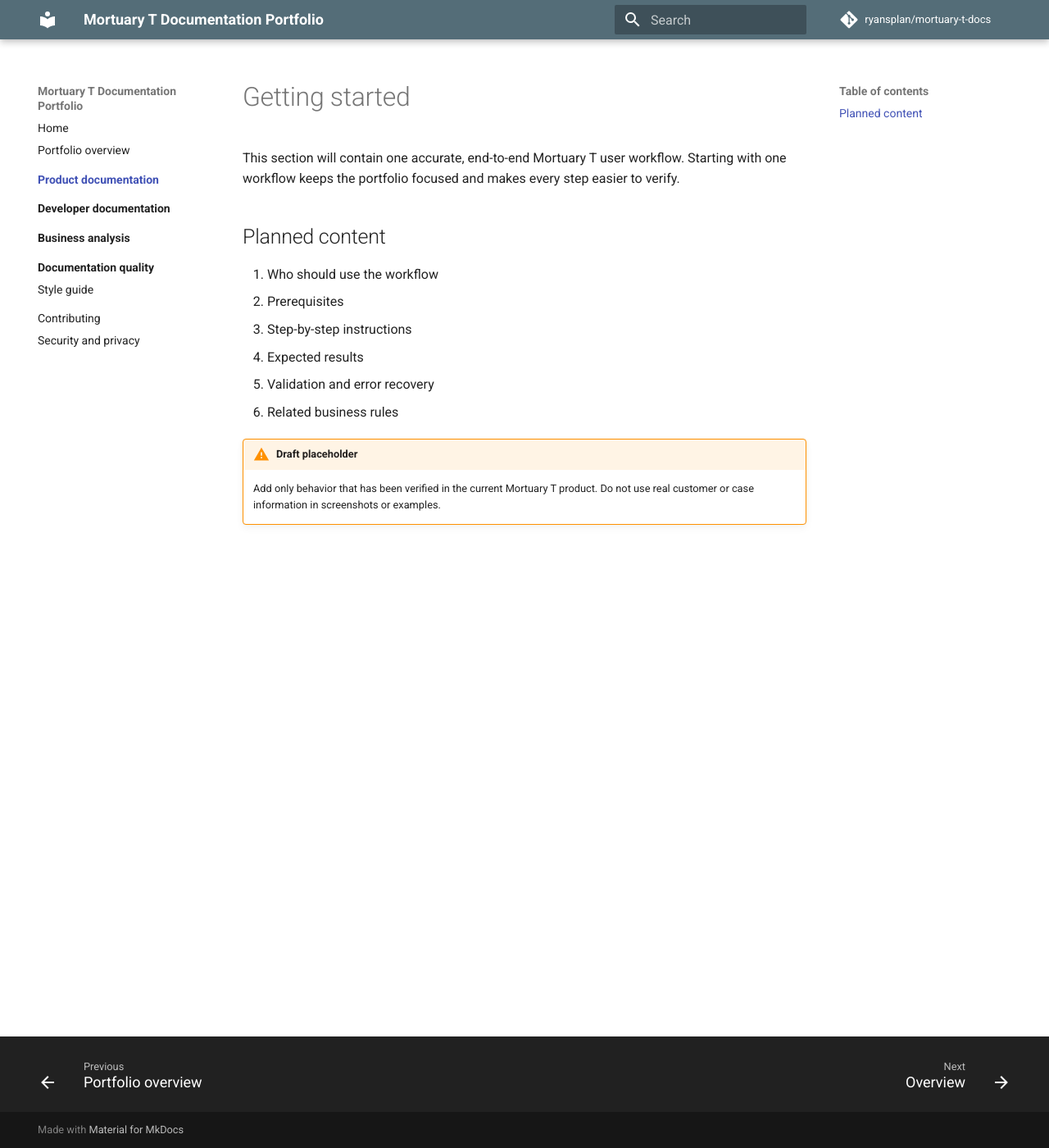
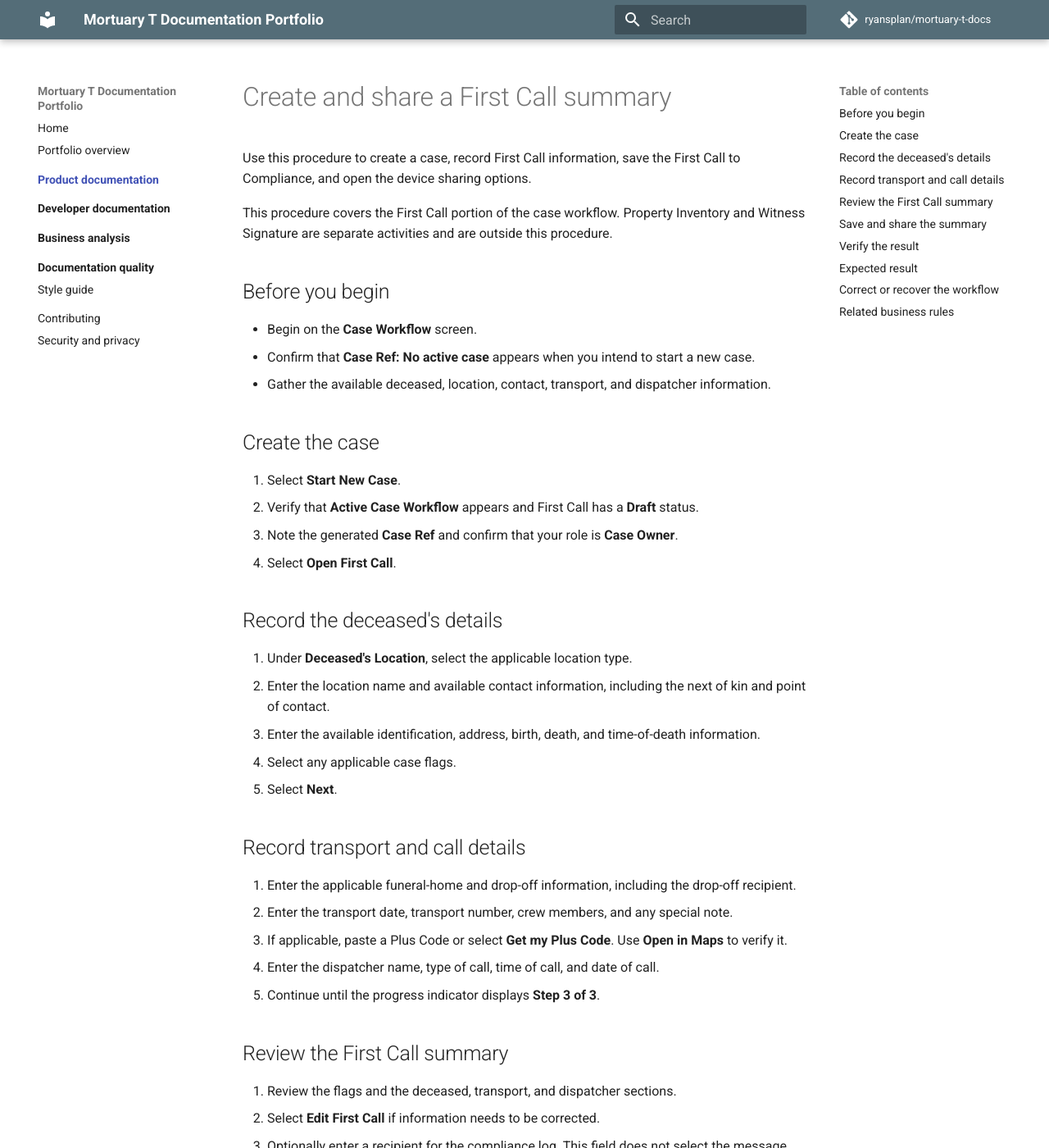
Before and after one commit to ryansplan/mortuary-t-docs, an MkDocs documentation site: the page built from docs/getting-started/index.md, in a window 1280 px wide and 1400 px high. Shown: the whole window at 82% size. Built offline with MkDocs 1.6.1 and Material for MkDocs 9.7.7, drawn with Linux system fonts in a browser that asks for light colours; comment, search, counter and statistics services are not loaded; some of the changed text lies outside the part shown.

Commit message:
docs: document First Call workflow
Document case creation, First Call review, Compliance saving, device sharing, expected states, and recovery guidance.

```diff
--- a/docs/getting-started/index.md
+++ b/docs/getting-started/index.md
@@ -1,18 +1,113 @@
-# Getting started
+# Create and share a First Call summary
 
-This section will contain one accurate, end-to-end Mortuary T user workflow.
-Starting with one workflow keeps the portfolio focused and makes every step
-easier to verify.
+Use this procedure to create a case, record First Call information, save the
+First Call to Compliance, and open the device sharing options.
 
-## Planned content
+This procedure covers the First Call portion of the case workflow. Property
+Inventory and Witness Signature are separate activities and are outside this
+procedure.
 
-1. Who should use the workflow
-2. Prerequisites
-3. Step-by-step instructions
-4. Expected results
-5. Validation and error recovery
-6. Related business rules
+## Before you begin
 
-!!! warning "Draft placeholder"
-    Add only behavior that has been verified in the current Mortuary T product.
-    Do not use real customer or case information in screenshots or examples.
+- Begin on the **Case Workflow** screen.
+- Confirm that **Case Ref: No active case** appears when you intend to start a
+  new case.
+- Gather the available deceased, location, contact, transport, and dispatcher
+  information.
+
+## Create the case
+
+1. Select **Start New Case**.
+2. Verify that **Active Case Workflow** appears and First Call has a **Draft**
+   status.
+3. Note the generated **Case Ref** and confirm that your role is **Case Owner**.
+4. Select **Open First Call**.
+
+## Record the deceased's details
+
+1. Under **Deceased's Location**, select the applicable location type.
+2. Enter the location name and available contact information, including the
+   next of kin and point of contact.
+3. Enter the available identification, address, birth, death, and time-of-death
+   information.
+4. Select any applicable case flags.
+5. Select **Next**.
+
+## Record transport and call details
+
+1. Enter the applicable funeral-home and drop-off information, including the
+   drop-off recipient.
+2. Enter the transport date, transport number, crew members, and any special
+   note.
+3. If applicable, paste a Plus Code or select **Get my Plus Code**. Use
+   **Open in Maps** to verify it.
+4. Enter the dispatcher name, type of call, time of call, and date of call.
+5. Continue until the progress indicator displays **Step 3 of 3**.
+
+## Review the First Call summary
+
+1. Review the flags and the deceased, transport, and dispatcher sections.
+2. Select **Edit First Call** if information needs to be corrected.
+3. Optionally enter a recipient for the compliance log. This field does not
+   select the message recipient; you will choose the actual recipient in the
+   device messaging app.
+
+## Save and share the summary
+
+1. Select **Save & Share First Call Summary**.
+2. Review the **Save First Call & Open Share Options** message.
+3. Select **Continue**. Mortuary T saves the First Call to Compliance and opens
+   the device sharing options.
+4. In the selected app, choose the intended recipient and complete the app's
+   sending process.
+5. Return to Mortuary T. When **Share Action Completed** appears, select **OK**.
+
+!!! important "Sharing and delivery are different events"
+    **Share Action Completed** means that Mortuary T passed the First Call
+    summary to the selected app. Mortuary T does not confirm that the receiving
+    app delivered the message. Verify delivery in the selected app when needed.
+
+If you cancel from the device sharing options after continuing, the First Call
+remains saved in Compliance.
+
+## Verify the result
+
+1. Return to **Case Workflow**.
+2. Verify that First Call displays **Needs Review** and that **Review First
+   Call** is available.
+3. Verify that the matching case appears as **Current** under **Current / Recent
+   Cases**.
+4. Select **View in Compliance** to confirm that the First Call was saved to the
+   compliance case.
+
+## Expected result
+
+- The case has a unique Case Ref and identifies the user as Case Owner.
+- The First Call summary is saved to Compliance.
+- First Call displays a **Needs Review** status after the save-and-share action.
+- The selected external app receives the summary for sending.
+- Property Inventory and Witness Signature retain their own independent
+  statuses.
+
+## Correct or recover the workflow
+
+- **Information is incorrect before sharing:** Select **Edit First Call**,
+  correct the information, and review the summary again.
+- **Information needs attention after sharing:** Select **Review First Call**
+  from **Active Case Workflow**.
+- **Sharing is canceled:** Confirm the First Call remains available through
+  **View in Compliance**, then return to the summary when you are ready to share.
+- **Delivery is uncertain:** Check the selected messaging app. Mortuary T
+  records the handoff to the app, not delivery to the recipient.
+
+## Related business rules
+
+- A Mortuary T case includes First Call, Property Inventory, and Witness
+  Signature.
+- First Call begins in **Draft** status.
+- **Save & Share First Call Summary** combines two actions: saving the First
+  Call to Compliance and opening the device sharing options.
+- The optional recipient on the summary is used only for the compliance log.
+- Property Inventory may be completed during or after First Call.
+- Locking First Call is a separate state transition and is outside this
+  procedure.
```
